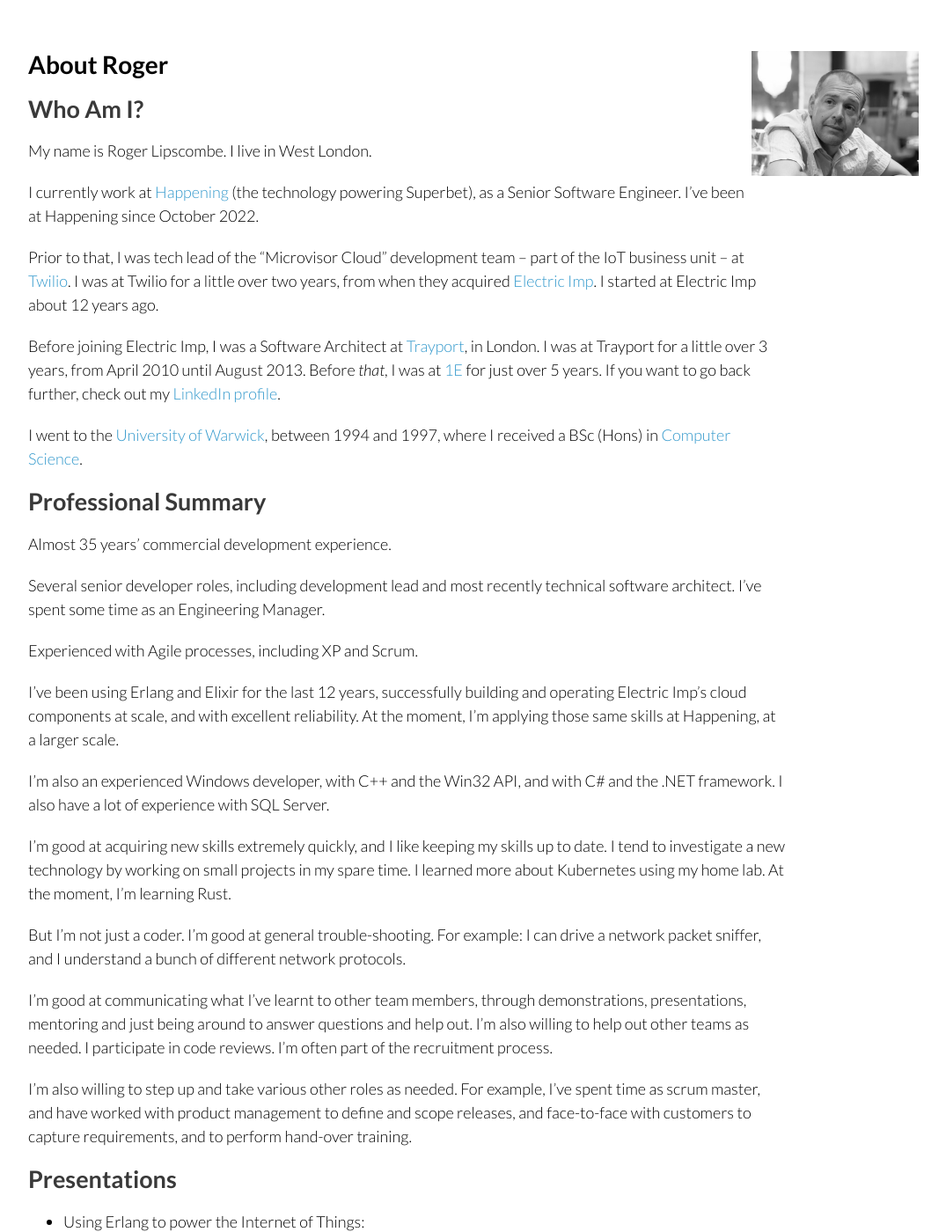
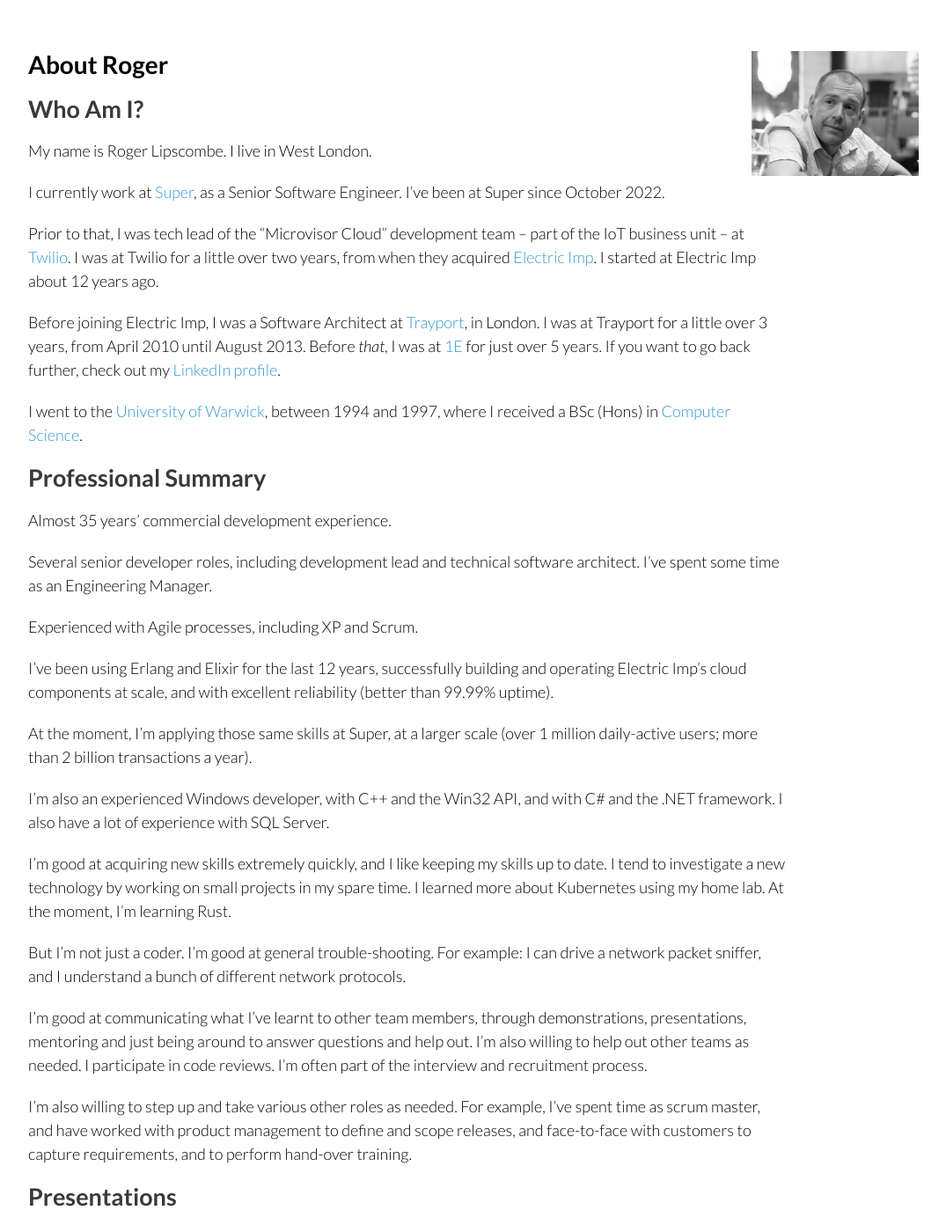
Before and after one commit to rlipscombe/rlipscombe.github.io, a Jekyll site: the page built from index.md, in a window 1280 px wide and 1400 px high. Shown: the whole window at 88% size, without its empty margins (178-1253 px from the left). Built offline with Jekyll 4.4.1, drawn with Linux system fonts in a browser that asks for light colours.

Commit message:
Update index.md

```diff
--- a/index.md
+++ b/index.md
@@ -9,8 +9,8 @@
 
 My name is Roger Lipscombe. I live in West London.
 
-I currently work at [Happening](https://happening.xyz) (the technology powering Superbet), as a Senior Software
-Engineer. I've been at Happening since October 2022.
+I currently work at [Super](https://www.super.xyz/), as a Senior Software Engineer. I've been at Super since October
+2022.
 
 Prior to that, I was tech lead of the "Microvisor Cloud" development team -- part of the IoT business unit -- at
 [Twilio](https://twilio.com). I was at Twilio for a little over two years, from when they acquired
@@ -27,14 +27,16 @@
 
 Almost 35 years' commercial development experience.
 
-Several senior developer roles, including development lead and most recently technical software architect. I've spent
-some time as an Engineering Manager.
+Several senior developer roles, including development lead and technical software architect. I've spent some time as an
+Engineering Manager.
 
 Experienced with Agile processes, including XP and Scrum.
 
 I've been using Erlang and Elixir for the last 12 years, successfully building and operating Electric Imp's cloud
-components at scale, and with excellent reliability. At the moment, I'm applying those same skills at Happening, at a
-larger scale.
+components at scale, and with excellent reliability (better than 99.99% uptime).
+
+At the moment, I'm applying those same skills at Super, at a larger scale (over 1 million daily-active users; more than
+2 billion transactions a year).
 
 I'm also an experienced Windows developer, with C++ and the Win32 API, and with C# and the .NET framework. I also have a
 lot of experience with SQL Server.
@@ -48,7 +50,7 @@
 
 I'm good at communicating what I've learnt to other team members, through demonstrations, presentations, mentoring and
 just being around to answer questions and help out.  I'm also willing to help out other teams as needed. I participate
-in code reviews. I'm often part of the recruitment process.
+in code reviews. I'm often part of the interview and recruitment process.
 
 I'm also willing to step up and take various other roles as needed. For example, I've spent time as scrum master, and
 have worked with product management to define and scope releases, and face-to-face with customers to capture
```
